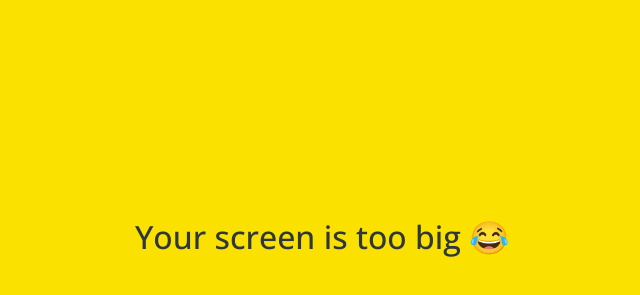
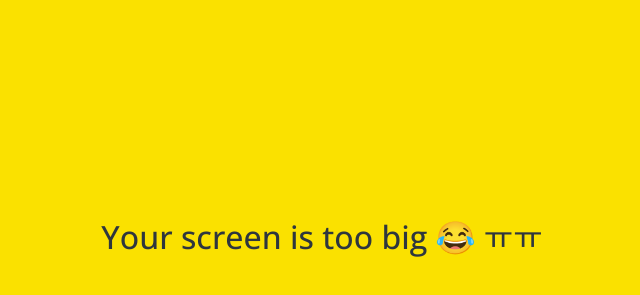
Before and after one commit to heg03/kokoa-clone-2021, a plain HTML site: page friends.html in a window 1280 px wide. Shown: the part 163-458 px from the top of the page, without its empty margins (318-958 px from the left). Drawn offline with nearby package versions, Linux system fonts and the light colour scheme.

Commit message:
ㅠㅠ 추가

```diff
--- a/friends.html
+++ b/friends.html
@@ -104,7 +104,7 @@
     </div>
 
     <div id="no-mobile">
-        <span>Your screen is too big 😂</span>
+        <span>Your screen is too big 😂 ㅠㅠ</span>
     </div>
 
 
```
